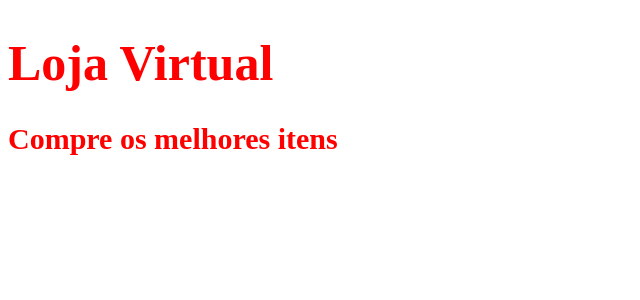
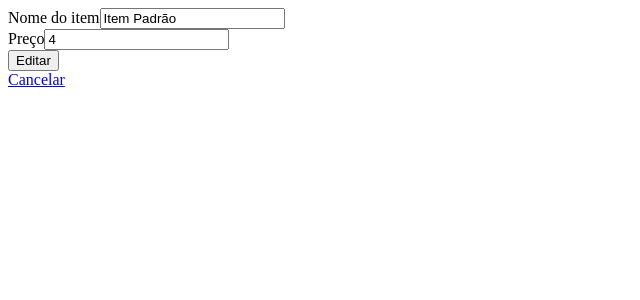
Before and after one commit to diegofranca92/loja-react, a React (Create React App) app in the folder web/: page /edit/1 in a window 1280 px wide. Shown: the top 300 px of the page, without its empty margins (0-640 px from the left). Built offline with nearby package versions, Linux system fonts and the light colour scheme.

Commit message:
criação dos componentes do CRUD

```diff
--- a/web/src/App.js
+++ b/web/src/App.js
@@ -1,16 +1,20 @@
 import React from 'react';
-import Routes from './routes'
-import {Title} from './styles'
+import {Route, Switch } from 'react-router-dom';
+import {AddItem} from './components/AddItem'
+import {EditItem} from './components/EditItem'
+import {ListItem} from './components/ListItem'
+import { ItemProvider } from './context/ItemState';
 
 
 function App() {
   return (
-    <div>
-      <Routes />
-      <Title fontSize={50}>Loja Virtual
-      <p>Compre os melhores itens</p>
-      </Title>
-    </div>
+    <ItemProvider>
+            <Switch>
+                <Route path="/" component={ListItem} exact />
+                <Route path="/add" component={AddItem} exact />
+                <Route path="/edit/:id" component={EditItem} exact />
+            </Switch>
+    </ItemProvider>
   );
 }
 
--- a/web/src/components/AddItem.js
+++ b/web/src/components/AddItem.js
@@ -1 +1,43 @@
-console.log('Add');
+import React, { Fragment, useState, useContext } from 'react';
+import { ItemContext } from '../context/ItemState';
+import { useHistory } from "react-router-dom";
+import { Link } from 'react-router-dom';
+
+export const AddItem = () => {
+    const [name, setName] = useState('');
+    const [price, setPrice] = useState('');
+    const { addItem, items } = useContext(ItemContext);
+    let history = useHistory();
+
+    const onSubmit = e => {
+        e.preventDefault();
+        const newItem = {
+            id: items.length + 1,
+            name,
+            price
+        }
+        addItem(newItem);
+        history.push("/");
+    }
+
+    return (
+        <Fragment>
+            <div>
+                <form onSubmit={onSubmit}>
+                    <div>
+                        <label htmlFor="name">Nome do Item</label>
+                        <input value={name} onChange={(e) => setName(e.target.value)} type="text"/>
+                    </div>
+                    <div>
+                        <label htmlFor="price"> Preço</label>
+                        <input value={price} onChange={(e) => setPrice(e.target.value)} type="text"/>
+                    </div>
+                    <div>
+                        <button>Salvar</button>
+                    </div>
+                    <div><Link to='/'>Cancelar</Link></div>
+                </form>
+            </div>
+        </Fragment>
+    )
+}
--- a/web/src/components/EditItem.js
+++ b/web/src/components/EditItem.js
@@ -1 +1,50 @@
-console.log('Edit');
+import React, { Fragment, useState, useContext, useEffect } from 'react';
+import { ItemContext } from '../context/ItemState';
+import { useHistory, Link } from "react-router-dom";
+
+export const EditItem = (route) => {
+    let history = useHistory();
+    const { items, editItem } = useContext(ItemContext);
+    const [selectedItem, setSeletedItem] = useState({ id: null, name: '', price: '' });
+    const currentItemId = route.match.params.id;
+
+    useEffect(() => {
+        const itemId = currentItemId;
+        const selectedItem = items.find(item => item.id === parseInt(itemId));
+        setSeletedItem(selectedItem);
+        // eslint-disable-next-line
+    }, []);
+
+    const onSubmit = e => {
+        e.preventDefault();
+        editItem(selectedItem);
+        history.push('/');
+    }
+
+    const handleOnChange = (itemKey, value) => setSeletedItem({ ...selectedItem, [itemKey]: value })
+
+    if (!selectedItem || !selectedItem.id) {
+        return <div>sdf</div>
+    }
+
+    return (
+        <Fragment>
+            <div>
+                <form onSubmit={onSubmit}>
+                    <div>
+                        <label htmlFor="name">Nome do item</label>
+                        <input value={selectedItem.name} onChange={(e) => handleOnChange('name', e.target.value)} type="text"/>
+                    </div>
+                    <div>
+                        <label htmlFor="price">Preço</label>
+                        <input value={selectedItem.price} onChange={(e) => handleOnChange('price', e.target.value)} type="text"/>
+                    </div>
+                    <div>
+                        <button>Editar</button>
+                    </div>
+                    <div><Link to='/'>Cancelar</Link></div>
+                </form>
+            </div>
+        </Fragment>
+    )
+}
--- a/web/src/components/ListItem.js
+++ b/web/src/components/ListItem.js
@@ -0,0 +1,31 @@
+import React, { Fragment, useContext } from 'react';
+import { ItemContext } from '../context/ItemState';
+import { Link } from 'react-router-dom';
+
+export const ListItem = () => {
+    const { items, removeItem, editItem } = useContext(ItemContext);
+    return (
+        <Fragment>
+            {items.length > 0 ? <Fragment>
+                {items.map(item => (
+                    <div key={item.id}>
+                        <div>
+                            <p>{item.name}</p>
+                            <span>{item.price}</span>
+                        </div>
+                        <div>
+                            <Link to={`/edit/${item.id}`}>
+                                <button onClick={() => editItem(item.id)}>
+                                    <svg xmlns="http://www.w3.org/2000/svg" width="24" height="24" viewBox="0 0 24 24" fill="none" stroke="currentColor" strokeWidth="2" strokeLinecap="round" strokeLinejoin="round" className="feather feather-edit"><path d="M11 4H4a2 2 0 0 0-2 2v14a2 2 0 0 0 2 2h14a2 2 0 0 0 2-2v-7"></path><path d="M18.5 2.5a2.121 2.121 0 0 1 3 3L12 15l-4 1 1-4 9.5-9.5z"></path></svg>
+                                </button>
+                            </Link>
+                            <button onClick={() => removeItem(item.id)}>
+                                <svg xmlns="http://www.w3.org/2000/svg" width="24" height="24" viewBox="0 0 24 24" fill="none" stroke="currentColor" strokeWidth="2" strokeLinecap="round" strokeLinejoin="round" className="feather feather-trash-2"><polyline points="3 6 5 6 21 6"></polyline><path d="M19 6v14a2 2 0 0 1-2 2H7a2 2 0 0 1-2-2V6m3 0V4a2 2 0 0 1 2-2h4a2 2 0 0 1 2 2v2"></path><line x1="10" y1="11" x2="10" y2="17"></line><line x1="14" y1="11" x2="14" y2="17"></line></svg>
+                            </button>
+                        </div>
+                    </div>
+                ))}
+            </Fragment> : <p>Não possui Items cadastrados</p>}
+        </Fragment>
+    )
+}
--- a/web/src/index.js
+++ b/web/src/index.js
@@ -1,10 +1,13 @@
 import React from 'react';
 import ReactDOM from 'react-dom';
+import { BrowserRouter } from 'react-router-dom';
 import App from './App';
 
 ReactDOM.render(
   <React.StrictMode>
-    <App />
+    <BrowserRouter>
+          <App />
+    </BrowserRouter>
   </React.StrictMode>,
-  document.getElementById('root')
-);
+    document.getElementById('root')
+)
--- a/web/src/routes.js
+++ /dev/null
@@ -1,22 +0,0 @@
-import React from 'react';
-import { BrowserRouter, Route, Switch } from 'react-router-dom';
-import { ItemProvider } from './context/ItemState';
-import {AddItem} from './components/AddItem'
-import {EditItem} from './components/EditItem'
-import {ListItem} from './components/ListItem'
-
-const Routes = () => (
-    <ItemProvider>
-        <BrowserRouter>
-            <Switch>
-                <Route path="/" component={ListItem} exact />
-                <Route path="/add" component={AddItem} exact />
-                <Route path="/edit/:id" component={EditItem} exact />
-            </Switch>
-        </BrowserRouter>
-    </ItemProvider>
-)
-
-
-
-export default Routes
--- a/web/src/styles.js
+++ b/web/src/styles.js
@@ -1,7 +1,7 @@
 import styled from 'styled-components'
 
 export const Title = styled.h1`
-    color: #f00;
+    color: #5371f9;
     font-size: ${props => `${props.fontSize}px`};
 
     p {
```
Also changed, not shown: web/src/components/Heading.js (added, +19 -0 lines), web/src/components/Home.js (added, +17 -0 lines), 2 other files (tests, documents, lock files or other folders).
